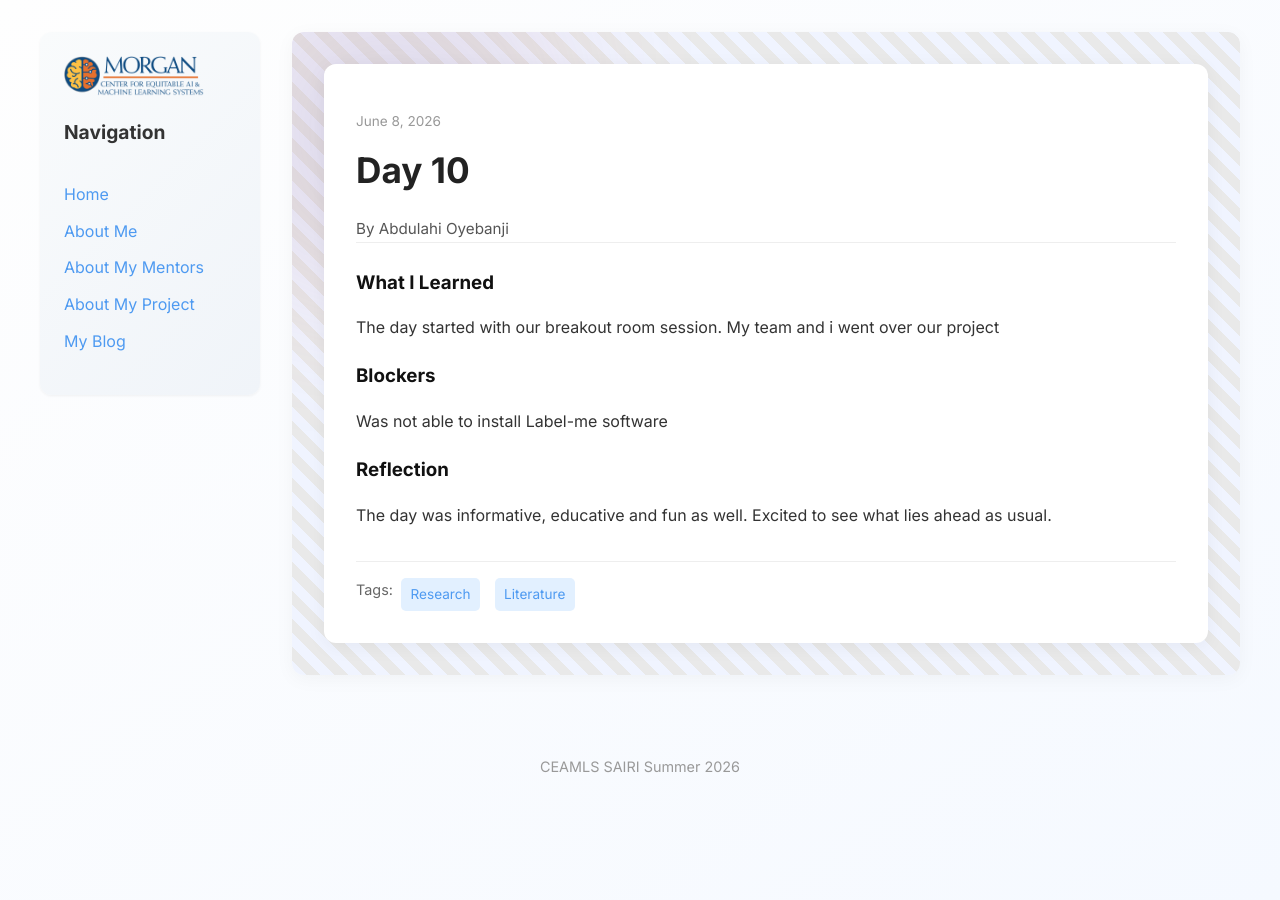
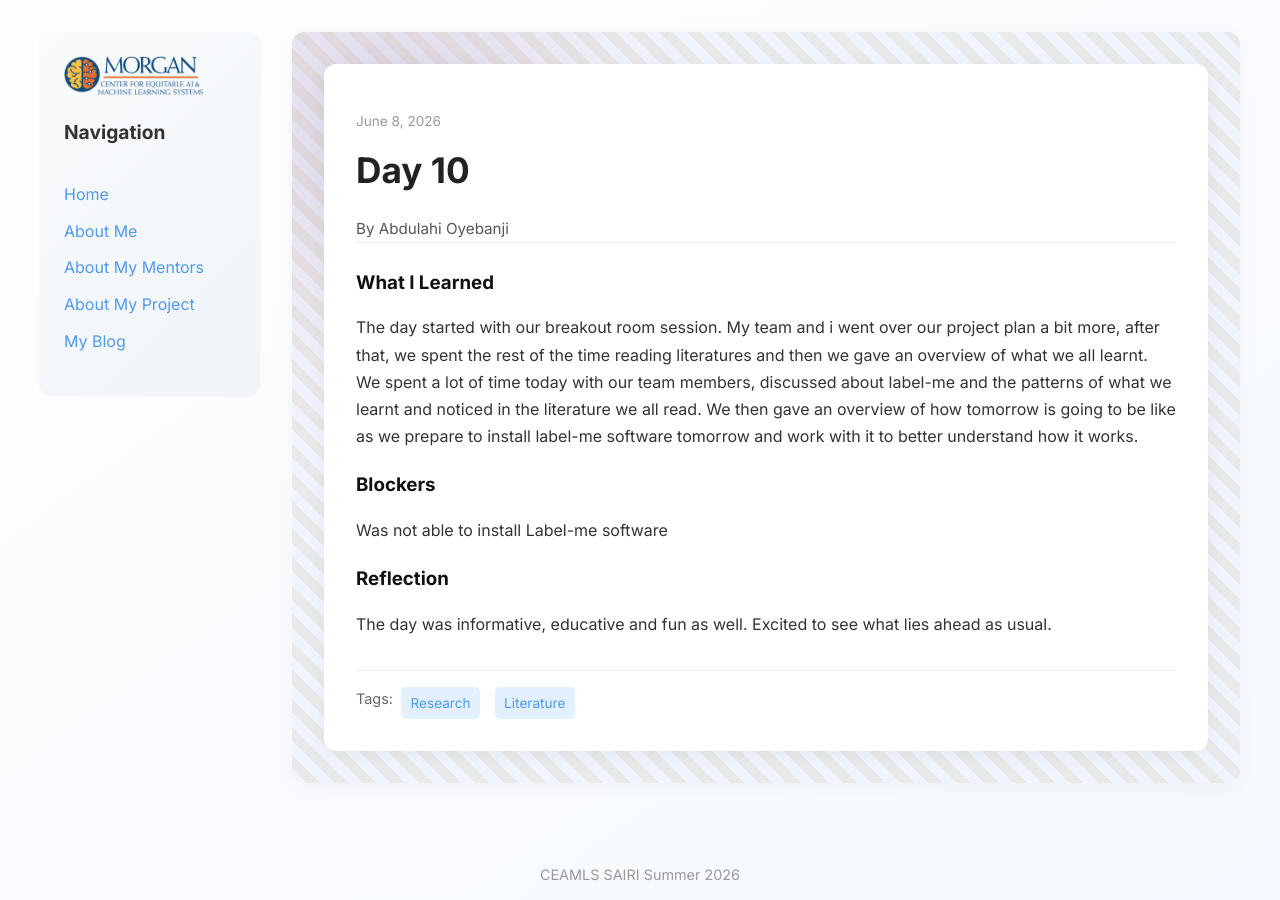
Before and after one commit to abdulahi-banji/abdulahi-banjiceamls26.github.io, a Jekyll site: the page built from _posts/2026-06-08-day-10.md, in a window 1280 px wide. Built offline with Jekyll 4.4.1, drawn with Linux system fonts in a browser that asks for light colours.

Commit message:
draft day 10

```diff
--- a/_posts/2026-06-08-day-10.md
+++ b/_posts/2026-06-08-day-10.md
@@ -6,7 +6,7 @@ permalink: /day10.html
 tags: ["Research ", "Literature"]
 
 what_i_learned: |
-  The day started with our breakout room session. My team and i went over our project
+  The day started with our breakout room session. My team and i went over our project plan a bit more, after that, we spent the rest of the time reading literatures and then we gave an overview of what we all learnt. We spent a lot of time today with our team members, discussed about label-me and the patterns of what we learnt and noticed in the literature we all read. We then gave an overview of how tomorrow is going to be like as we prepare to install label-me software tomorrow and work with it to better understand how it works.
 blockers: |
   Was not able to install Label-me software
 
```
